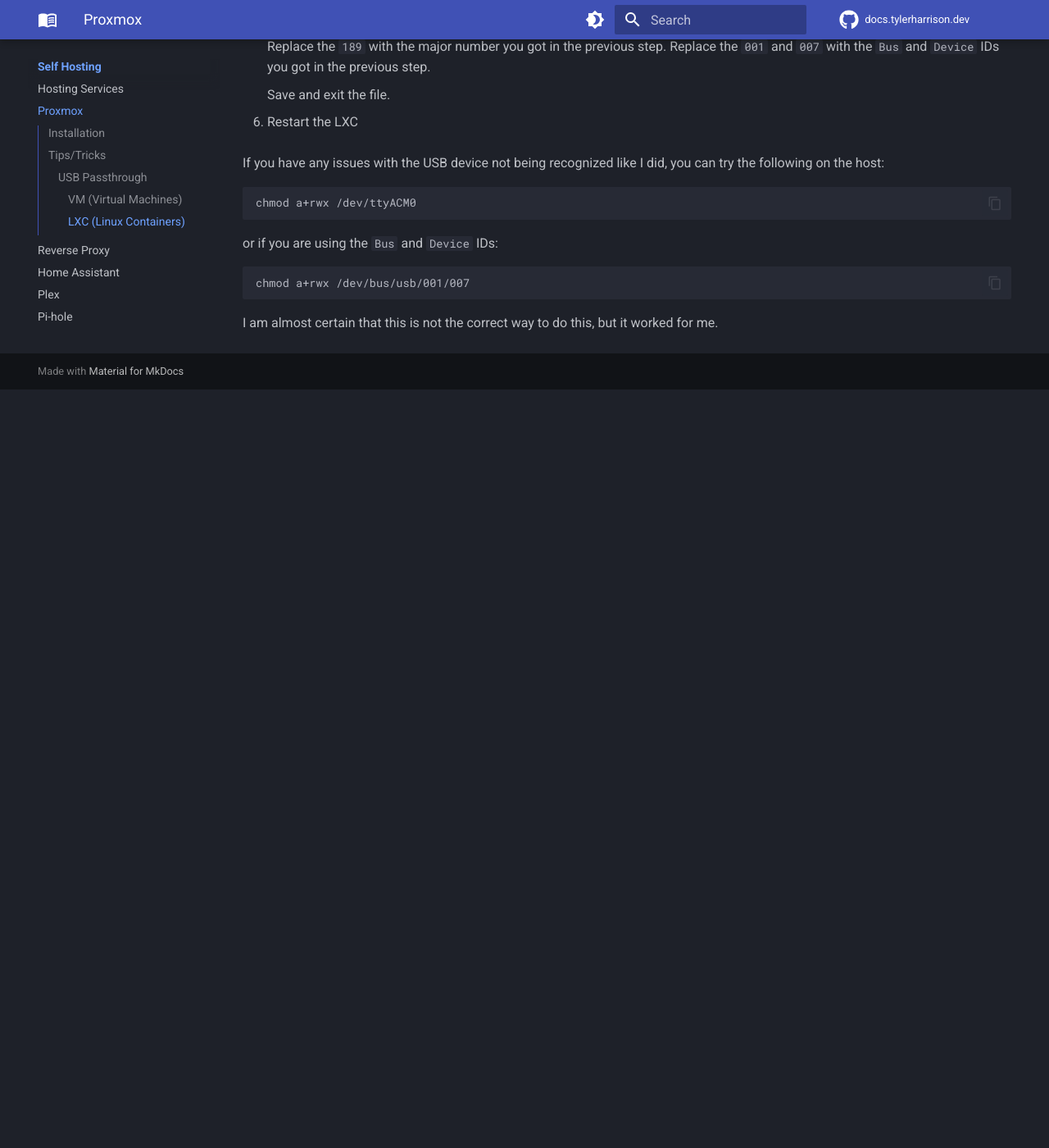
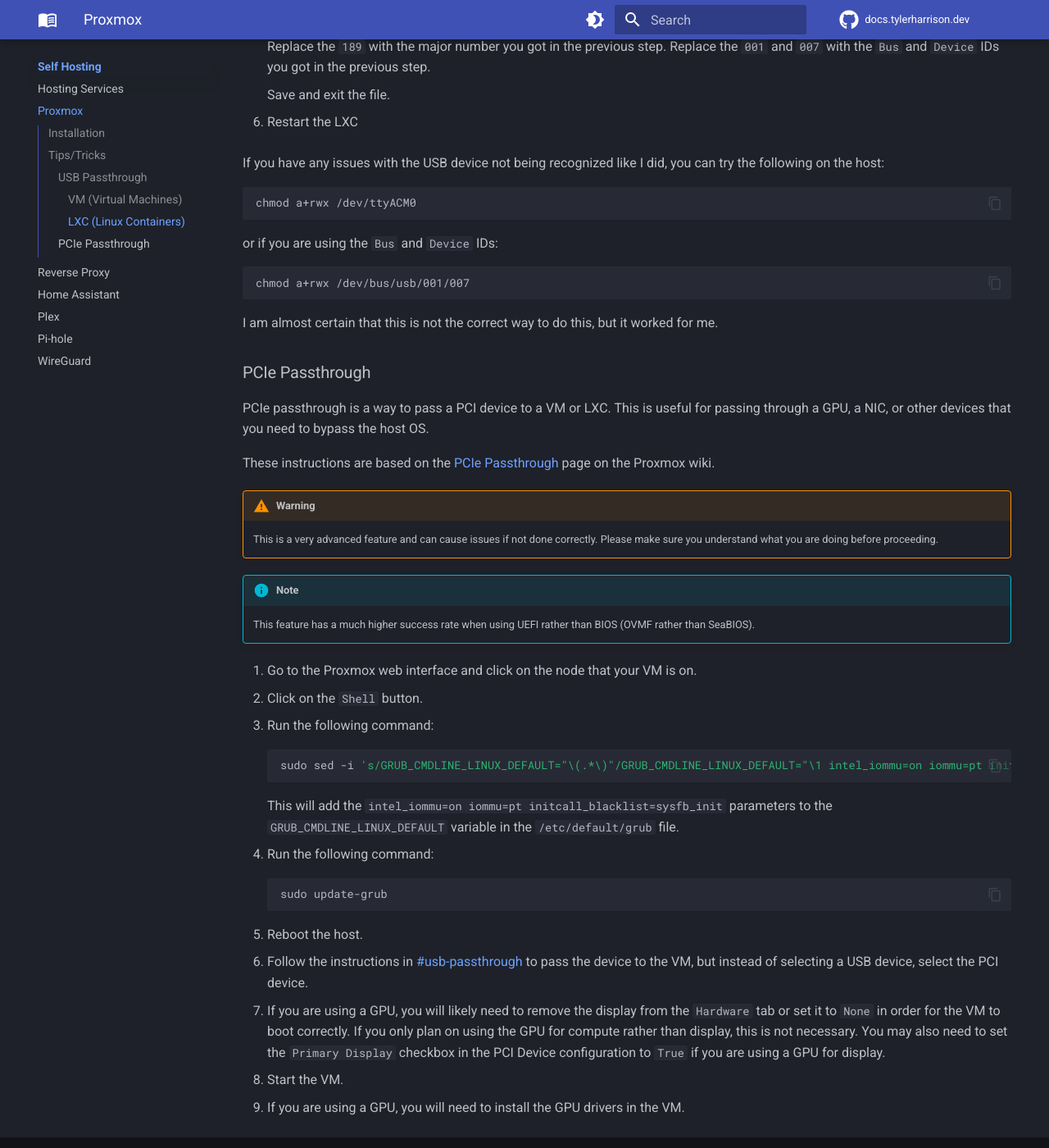
Before and after one commit to williamhatcher/docs.tylerharrison.dev, an MkDocs documentation site: the page built from docs/self-hosting/proxmox.md, in a window 1280 px wide and 1400 px high, scrolled down 1994 px. Shown: the whole window at 82% size. Built offline with MkDocs 1.6.1 and Material for MkDocs 9.7.7, drawn with Linux system fonts in a browser that asks for light colours; comment, search, counter and statistics services are not loaded; before the commit the page ends 2469 px from its top, so only the background shows below that.

Commit message:
Update Proxmox docs
Signed-off-by: Tyler Harrison <tyleraharrison@gmail.com>

````diff
--- a/docs/self-hosting/proxmox.md
+++ b/docs/self-hosting/proxmox.md
@@ -110,3 +110,37 @@ chmod a+rwx /dev/bus/usb/001/007
 ```
 
 I am almost certain that this is not the correct way to do this, but it worked for me.
+
+### PCIe Passthrough
+
+PCIe passthrough is a way to pass a PCI device to a VM or LXC. This is useful for passing through a GPU, a NIC, or other devices that you need to bypass the host OS.
+
+These instructions are based on the [PCIe Passthrough](https://pve.proxmox.com/wiki/PCI_Passthrough) page on the Proxmox wiki.
+
+!!! warning "Warning"
+    This is a very advanced feature and can cause issues if not done correctly. Please make sure you understand what you are doing before proceeding.
+
+!!! info "Note"
+    This feature has a much higher success rate when using UEFI rather than BIOS (OVMF rather than SeaBIOS).
+
+1. Go to the Proxmox web interface and click on the node that your VM is on.
+2. Click on the `Shell` button.
+3. Run the following command:
+
+    ```bash
+    sudo sed -i 's/GRUB_CMDLINE_LINUX_DEFAULT="\(.*\)"/GRUB_CMDLINE_LINUX_DEFAULT="\1 intel_iommu=on iommu=pt initcall_blacklist=sysfb_init"/' /etc/default/grub
+    ```
+
+    This will add the `intel_iommu=on iommu=pt initcall_blacklist=sysfb_init` parameters to the `GRUB_CMDLINE_LINUX_DEFAULT` variable in the `/etc/default/grub` file.
+
+4. Run the following command:
+
+    ```bash
+    sudo update-grub
+    ```
+
+5. Reboot the host.
+6. Follow the instructions in [#usb-passthrough](#usb-passthrough) to pass the device to the VM, but instead of selecting a USB device, select the PCI device.
+7. If you are using a GPU, you will likely need to remove the display from the `Hardware` tab or set it to `None` in order for the VM to boot correctly. If you only plan on using the GPU for compute rather than display, this is not necessary. You may also need to set the `Primary Display` checkbox in the PCI Device configuration to `True` if you are using a GPU for display.
+8. Start the VM.
+9. If you are using a GPU, you will need to install the GPU drivers in the VM.
````
